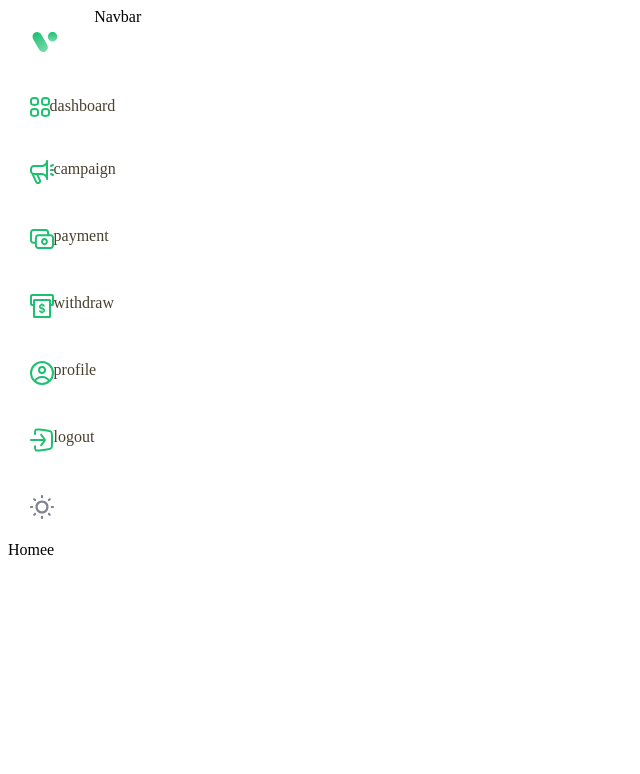
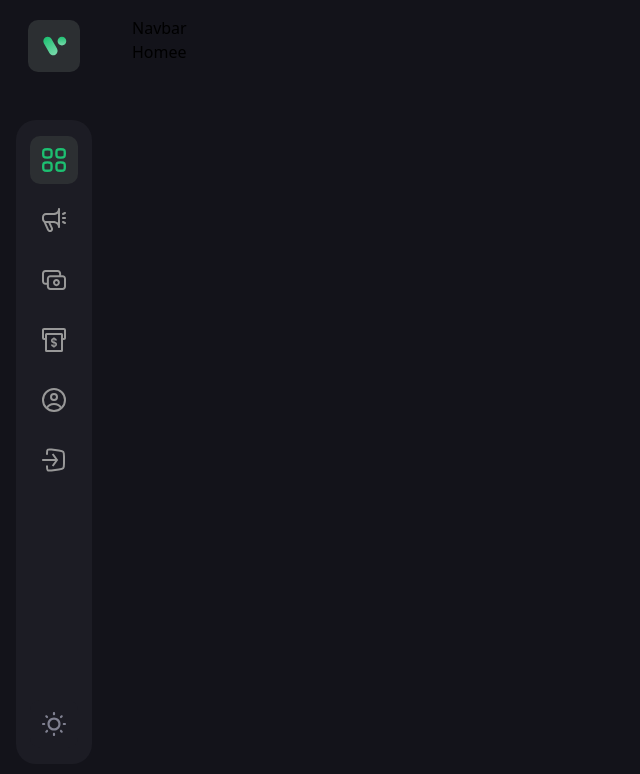
Before and after one commit to RakshitGupta621/Crowdfunding-Platform, a React (Vite) app in the folder client/: page / in a window 1280 px wide. Shown: the top 774 px of the page, without its empty margins (0-640 px from the left). Built offline with nearby package versions, Linux system fonts and the light colour scheme; what @thirdweb-dev/react would draw is missing.

Commit message:
added styling to sidebar

```diff
--- a/client/src/App.jsx
+++ b/client/src/App.jsx
@@ -6,18 +6,19 @@ import {Navbar, Sidebar} from './components/index'
 
 const App = () => {
   return (
-    <div>
-      <div style={{display: 'flex'}}>
+    <div className="relative sm:-8 p-4 bg-[#13131a] min-h-screen flex flex-row">
+      <div className="sm:flex hidden mr-10 relative">
         <Sidebar />
-        <Navbar/>
       </div>
-      <div>
+
+      <div className="flex-1 max-sm:w-full max-w-[1280px] mx-auto sm:pr-5">
+        <Navbar />
 
         <Routes>
-          <Route path="/" element={<Home/>} / >
-          <Route path="/profile" element={<Profile/>} / >
-          <Route path="/createcampaign" element={<CreateCampaign/>} / >
-          <Route path="/campaigndetail" element={<CampaignDetail/>} / >
+          <Route path="/" element={<Home/>} />
+          <Route path="/profile" element={<Profile/>} />
+          <Route path="/createcampaign" element={<CreateCampaign/>} />
+          <Route path="/campaigndetail" element={<CampaignDetail/>} />
         </Routes>
       </div>
     </div>
--- a/client/src/components/Sidebar.css
+++ /dev/null
@@ -1,12 +0,0 @@
-.sidebar{
-    height: 100%;
-    width:fit-content;
-}
-.sidebarList{
-    height: 100%;
-    width: 100%;
-    padding: 25%;
-    display: flex;
-    flex-direction: row;
-    color: rgb(73, 64, 48);
-}
--- a/client/src/components/Sidebar.jsx
+++ b/client/src/components/Sidebar.jsx
@@ -1,45 +1,47 @@
-import React,{useState} from 'react'
-import { Link, useNavigate } from 'react-router-dom'
-import {logo,sun} from '../assets'
-import {navlinks} from '../constants'
-import './Sidebar.css'
-const Icon=({styles,name,imgUrl,isActive,disabled,handleClick})=>(
-  <div onClick={handleClick} className='sidebarList'>
+import React, { useState } from 'react';
+import { Link, useNavigate } from 'react-router-dom';
+
+import { logo, sun } from '../assets';
+import { navlinks } from '../constants';
+
+const Icon = ({ styles, name, imgUrl, isActive, disabled, handleClick }) => (
+  <div className={`w-[48px] h-[48px] rounded-[10px] ${isActive && isActive === name && 'bg-[#2c2f32]'} flex justify-center items-center ${!disabled && 'cursor-pointer'} ${styles}`} onClick={handleClick}>
     {!isActive ? (
-      <img src={imgUrl} alt="fund_logo" />
-
-    ): (
-      <img src={imgUrl} alt="fund_logo" />
+      <img src={imgUrl} alt="fund_logo" className="w-1/2 h-1/2" />
+    ) : (
+      <img src={imgUrl} alt="fund_logo" className={`w-1/2 h-1/2 ${isActive !== name && 'grayscale'}`} />
     )}
-    <div>{name}</div>
   </div>
 )
 
 const Sidebar = () => {
-  const navigate=useNavigate()
-  const {isActive,SetIsActive}=useState('dashboard')
+  const navigate = useNavigate();
+  const [isActive, setIsActive] = useState('dashboard');
+
   return (
-    <div className='sidebar'>
+    <div className="flex justify-between items-center flex-col sticky top-5 h-[93vh]">
       <Link to="/">
-        <Icon styles="" imgUrl={logo}/>
+        <Icon styles="w-[52px] h-[52px] bg-[#2c2f32]" imgUrl={logo} />
       </Link>
-      <div>
-        <div >
-          {navlinks.map((link)=>(
+
+      <div className="flex-1 flex flex-col justify-between items-center bg-[#1c1c24] rounded-[20px] w-[76px] py-4 mt-12">
+        <div className="flex flex-col justify-center items-center gap-3">
+          {navlinks.map((link) => (
             <Icon
               key={link.name}
               {...link}
               isActive={isActive}
-              handleClick={()=>{
-                if(!link.disabled){
-                  SetIsActive(link.name)
-                  navigate(link.link)
+              handleClick={() => {
+                if(!link.disabled) {
+                  setIsActive(link.name);
+                  navigate(link.link);
                 }
               }}
             />
           ))}
         </div>
-        <Icon imgUrl={sun}/>
+
+        <Icon styles="bg-[#1c1c24] shadow-secondary" imgUrl={sun} />
       </div>
     </div>
   )
--- a/client/src/main.jsx
+++ b/client/src/main.jsx
@@ -3,6 +3,8 @@ import ReactDOM from 'react-dom/client';
 import {BrowserRouter as Router} from 'react-router-dom';
 import {ChainId, ThirdwebProvider} from '@thirdweb-dev/react';
 import App from './App'
+import './index.css'
+
 
 
 const root = ReactDOM.createRoot(document.getElementById('root'));
```
